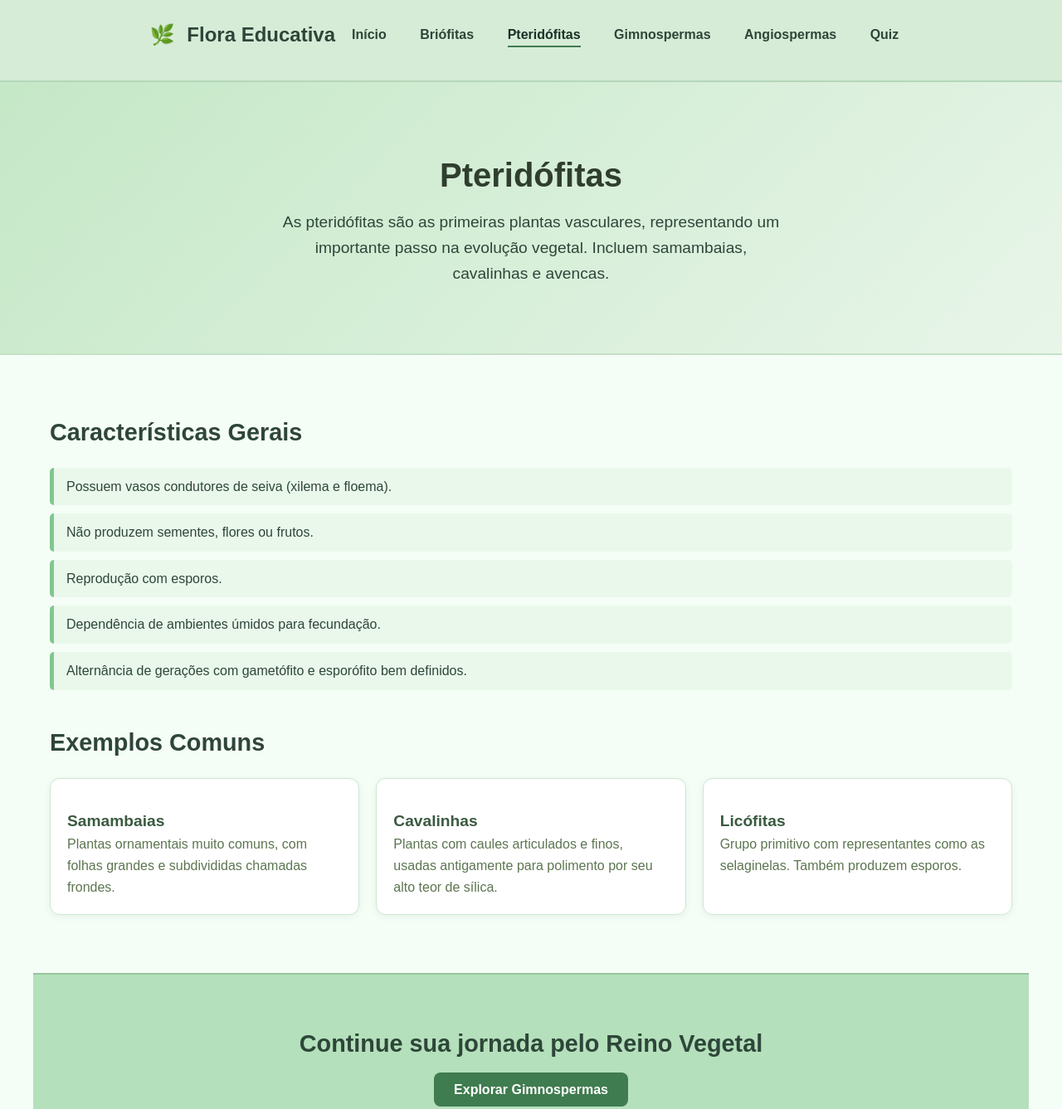
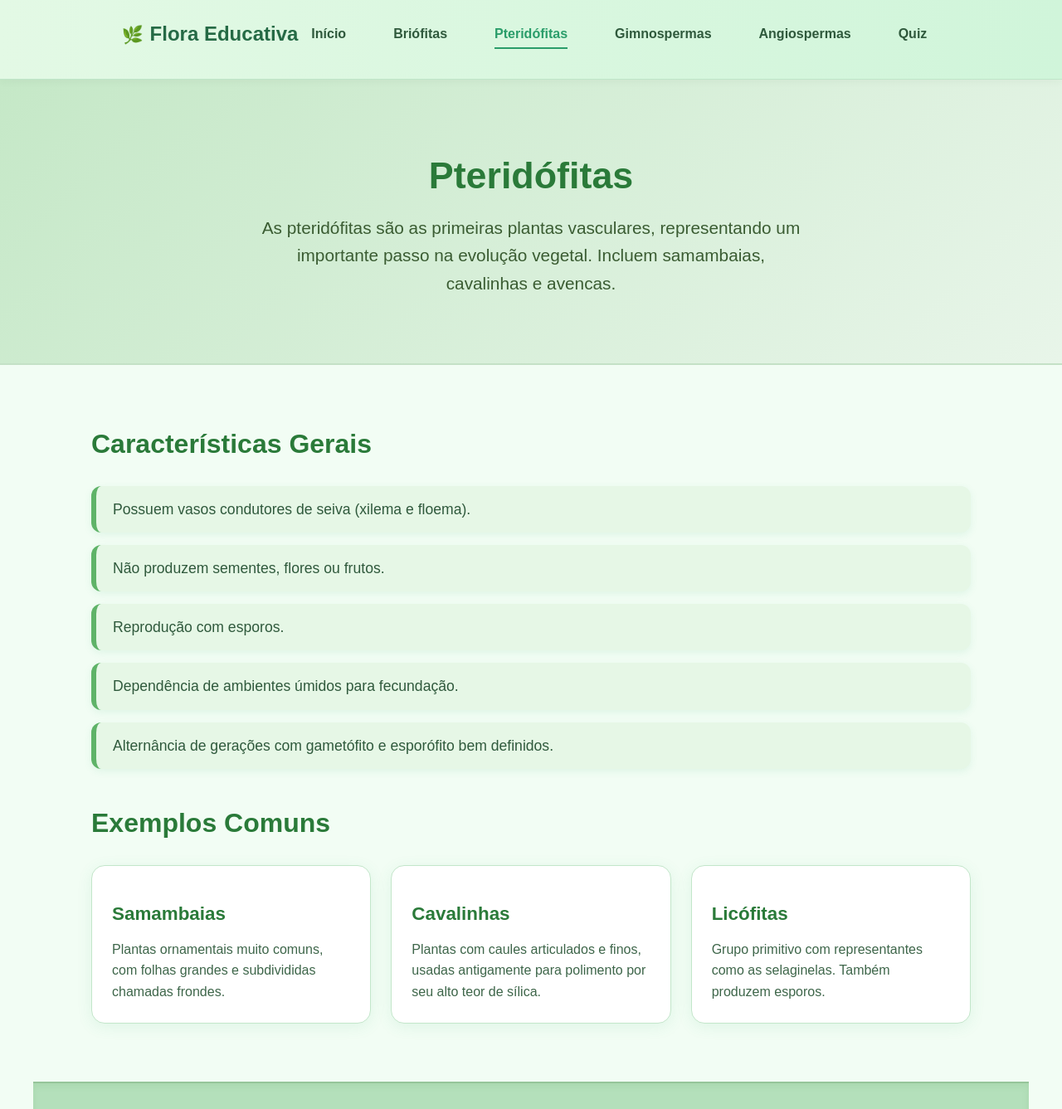
Before and after one commit to Ribeirozkji/Flora-Educativa, a plain HTML site: page pteridofitas.html in a window 1280 px wide. Shown: the part 13-1350 px from the top of the page at 83% size. Drawn offline with Linux system fonts and the light colour scheme.

Commit message:
Atualização

```diff
--- a/pteridofitas.html
+++ b/pteridofitas.html
@@ -12,21 +12,25 @@
   body {
     margin: 0;
     font-family: 'Nunito', sans-serif;
-  background-color: #f5fdf7;
-  color: #2e4639;
+    background-color: #f2fdf4;
+    color: #2e5d3c;
   }
 
-
   .container {
-  max-width: 1200px;
+    max-width: 1100px;
     margin: 0 auto;
     padding: 20px;
   }
 
-
   .navbar {
-  background-color: #d6ecd7;
-  border-bottom: 2px solid #b4d7b9;
+    background: linear-gradient(90deg, #e3f9e5, #d0f5da);
+    padding: 15px 0;
+    border-bottom: 1px solid #bfe6c9;
+    box-shadow: 0 4px 8px rgba(0, 50, 0, 0.03);
+    font-family: 'Nunito', sans-serif;
+    position: sticky;
+    top: 0;
+    z-index: 1000;
   }
 
   .navbar-content {
@@ -36,31 +40,66 @@ body {
   }
 
   .navbar-logo {
+    font-size: 1.5rem;
+    font-weight: 700;
+    color: #256a45;
     text-decoration: none;
-  font-weight: 700;
-  font-size: 1.5rem;
-  color: #2e4639;
+    display: flex;
+    align-items: center;
+    gap: 8px;
+    transition: transform 0.2s ease;
+  }
+
+  .navbar-logo:hover {
+    transform: scale(1.05);
   }
 
   .leaf-icon {
-  margin-right: 8px;
+    font-size: 1.3rem;
   }
 
-.navbar-nav .nav-link {
-  margin-left: 20px;
-  text-decoration: none;
-  color: #2e4639;
-  font-weight: 600;
-  transition: color 0.3s;
+  .navbar-nav {
+    display: flex;
+    gap: 25px;
   }
 
-.navbar-nav .nav-link:hover,
-.navbar-nav .nav-link.active {
-  color: #1b3127;
-  border-bottom: 2px solid #3f7c4f;
-  padding-bottom: 5px;
+  .nav-link {
+    font-weight: 600;
+    font-size: 1rem;
+    color: #2f593c;
+    text-decoration: none;
+    position: relative;
+    padding: 5px 0;
+    transition: color 0.3s ease;
   }
 
+  .nav-link:hover {
+    color: #3e8b60;
+  }
+
+  .nav-link::after {
+    content: '';
+    position: absolute;
+    width: 0%;
+    height: 2px;
+    background-color: #3e8b60;
+    bottom: 0;
+    left: 0;
+    transition: width 0.3s ease;
+  }
+
+  .nav-link:hover::after {
+    width: 100%;
+  }
+
+  .nav-link.active {
+    color: #2a9d6a;
+  }
+
+  .nav-link.active::after {
+    width: 100%;
+    background-color: #2a9d6a;
+  }
 
   .hero {
     background: linear-gradient(135deg, #c5e8c7, #e8f5e9);
@@ -70,24 +109,28 @@ body {
   }
 
   .hero h1 {
-  font-size: 2.5rem;
+    font-size: 2.8rem;
+    font-weight: 700;
     margin-bottom: 10px;
+    color: #2a7a39;
   }
 
   .hero p {
-  font-size: 1.2rem;
-  max-width: 600px;
+    font-size: 1.3rem;
+    max-width: 650px;
     margin: 0 auto;
+    color: #3a5c32;
   }
-
 
   .info-section {
     padding: 50px 20px;
   }
 
   .info-section h2 {
-  font-size: 1.8rem;
-  margin-bottom: 20px;
+    font-size: 2rem;
+    margin-bottom: 25px;
+    color: #2a7a39;
+    font-weight: 700;
   }
 
   .info-list {
@@ -97,75 +140,111 @@ body {
   }
 
   .info-list li {
-  background: #eaf8ec;
-  border-left: 5px solid #7fc88e;
-  padding: 10px 15px;
-  margin-bottom: 10px;
-  border-radius: 5px;
+    background: #e6f7e6;
+    border-left: 6px solid #5fb368;
+    padding: 14px 20px;
+    margin-bottom: 15px;
+    border-radius: 12px;
+    font-size: 1.1rem;
+    color: #2f593c;
+    box-shadow: 0 3px 10px rgba(60, 179, 113, 0.1);
   }
-
 
   .card-grid {
     display: grid;
-  grid-template-columns: repeat(auto-fit, minmax(250px, 1fr));
-  gap: 20px;
+    grid-template-columns: repeat(auto-fit, minmax(280px, 1fr));
+    gap: 24px;
   }
 
   .card {
     background-color: #ffffff;
-  border: 1px solid #cde8d1;
-  border-radius: 12px;
-  padding: 20px;
-  box-shadow: 0 2px 8px rgba(45, 90, 60, 0.08);
-  transition: transform 0.3s ease;
+    border: 1.5px solid #c3e6ca;
+    border-radius: 16px;
+    padding: 24px;
+    box-shadow: 0 4px 18px rgba(60, 179, 113, 0.1);
+    transition: transform 0.3s ease, box-shadow 0.3s ease;
   }
 
   .card:hover {
-  transform: translateY(-5px);
+    transform: translateY(-8px);
+    box-shadow: 0 10px 30px rgba(60, 179, 113, 0.25);
   }
 
+  .card h3 {
+    font-weight: 700;
+    color: #2a7a39;
+    margin-bottom: 12px;
+    font-size: 1.4rem;
+  }
+
+  .card p {
+    font-size: 1rem;
+    color: #3e664a;
+  }
 
   .cta {
     background-color: #b4e0bb;
     text-align: center;
-  padding: 40px 20px;
+    padding: 45px 20px;
     border-top: 2px solid #96c59a;
+    border-radius: 0 0 20px 20px;
+    box-shadow: inset 0 3px 8px rgba(72, 140, 62, 0.1);
   }
 
   .cta h2 {
-  font-size: 1.8rem;
-  margin-bottom: 20px;
+    font-size: 1.9rem;
+    margin-bottom: 25px;
+    color: #2a7a39;
+    font-weight: 700;
   }
 
   .button.primary {
-  background-color: #3f7c4f;
-  color: #fff;
+    background-color: #3e8b60;
+    color: white;
     text-decoration: none;
-  padding: 12px 24px;
-  border-radius: 8px;
-  font-weight: 600;
-  transition: background-color 0.3s;
+    padding: 14px 28px;
+    border-radius: 12px;
+    font-weight: 700;
+    font-size: 1.1rem;
+    box-shadow: 0 6px 14px rgba(62, 139, 96, 0.4);
+    transition: background-color 0.3s ease, transform 0.2s ease;
+    display: inline-block;
   }
 
   .button.primary:hover {
-  background-color: #2e5f3b;
+    background-color: #2a6e45;
+    transform: translateY(-3px);
   }
 
-
   .footer {
-  background-color: #d6ecd7;
-  padding: 20px;
+    background: linear-gradient(90deg, #e3f9e5, #d0f5da);
+    padding: 25px 20px;
     text-align: center;
-  border-top: 2px solid #b4d7b9;
+    border-top: 1px solid #bfe6c9;
+    font-family: 'Nunito', sans-serif;
   }
 
   .footer-logo {
     font-weight: 700;
-  font-size: 1.2rem;
+    font-size: 1.3rem;
     margin-bottom: 10px;
+    color: #256a45;
+    display: flex;
+    justify-content: center;
+    align-items: center;
+    gap: 8px;
   }
 
+  .footer-logo .leaf-icon {
+    font-size: 1.4rem;
+  }
+
+  .footer p {
+    color: #2f593c;
+    font-weight: 600;
+  }
 </style>
+
   <header class="navbar">
     <div class="container">
       <div class="navbar-content">
```
Lines whose indentation alone changed are shown as unchanged.
